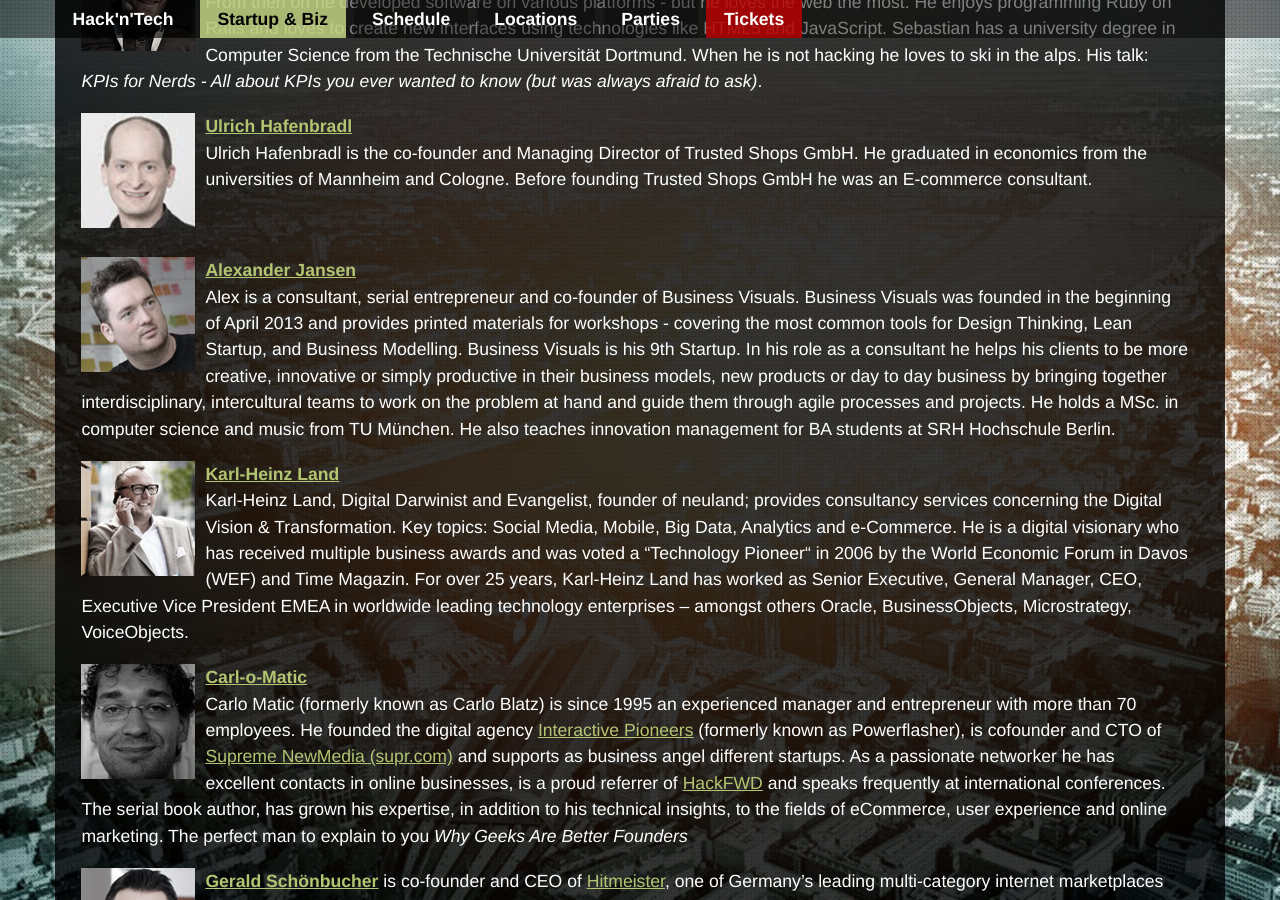
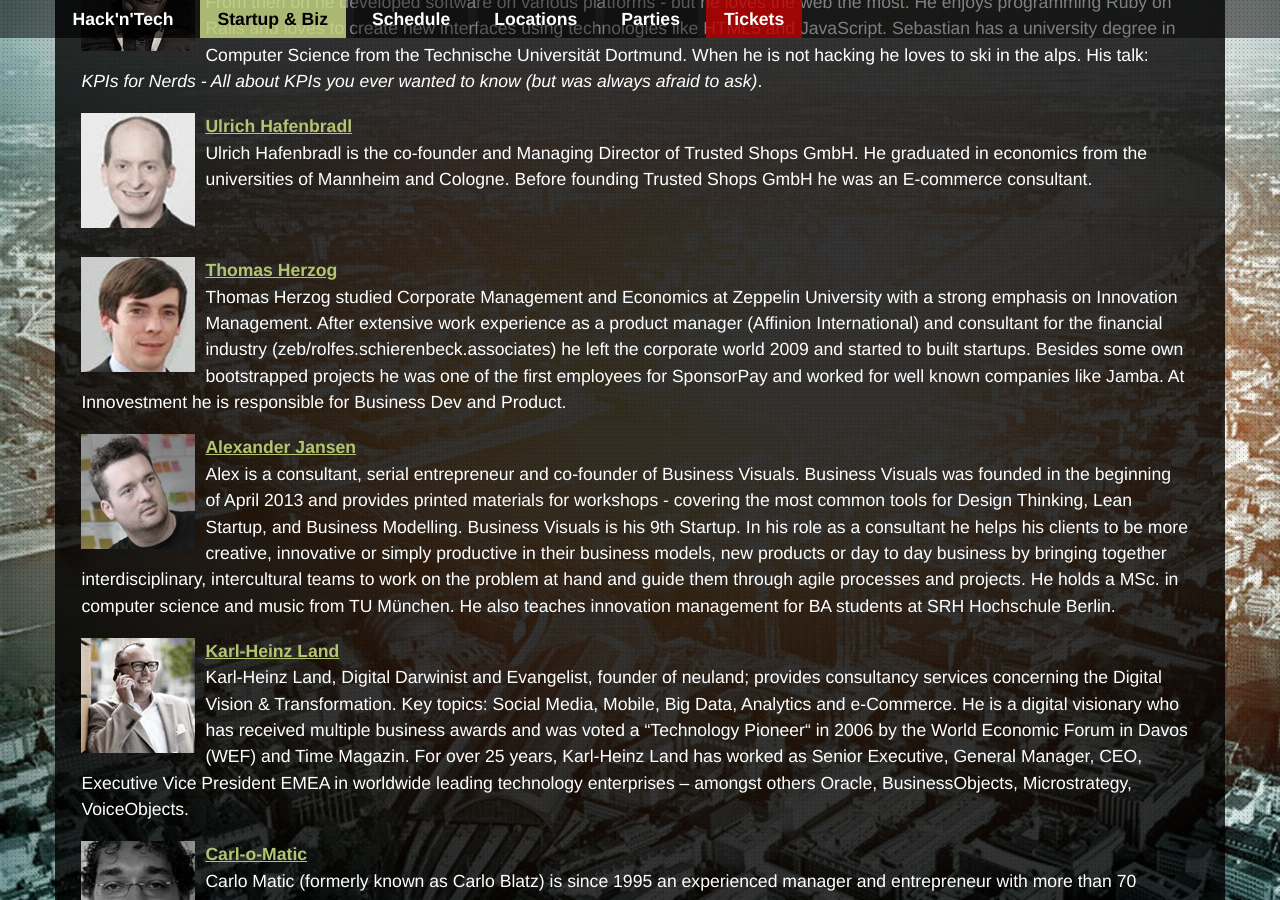
Before and after one commit to InteractiveCologne/interactivecologne.github.com, a Jekyll site: the page built from startup.html, in a window 1280 px wide and 900 px high, scrolled down 1107 px. Built offline with Jekyll 4.4.1, drawn with Linux system fonts in a browser that asks for light colours; nearby versions of some CDN libraries.

Commit message:
added thomas herzog

```diff
--- a/startup.html
+++ b/startup.html
@@ -43,6 +43,10 @@
 
 				<p class="speaker">
 					<img class="speaker" src="assets/images/speaker/ulrich-hafenbradl.jpg" alt="Ulrich Hafenbradl"/><a href="#ulrich-hafenbradl" name="ulrich-hafenbradl"><strong>Ulrich Hafenbradl</strong></a><br/>Ulrich Hafenbradl is the co-founder and Managing Director of Trusted Shops GmbH. He graduated in economics from the universities of Mannheim and Cologne. Before founding Trusted Shops GmbH he was an E-commerce consultant.
+				</p>
+
+				<p class="speaker">
+					<img class="speaker" src="assets/images/speaker/thomas-herzog.jpg" alt="Thomas Herzog"/><a href="#thomas-herzog" name="thomas-herzog"><strong>Thomas Herzog</strong></a><br/>Thomas Herzog studied Corporate Management and Economics at Zeppelin University with a strong emphasis on Innovation Management. After extensive work experience as a product manager (Affinion International) and consultant for the financial industry (zeb/rolfes.schierenbeck.associates) he left the corporate world 2009 and started to built startups. Besides some own bootstrapped projects he was one of the first employees for SponsorPay and worked for well known companies like Jamba. At Innovestment he is responsible for Business Dev and Product.
 				</p>
 
 				<p class="speaker">
```
